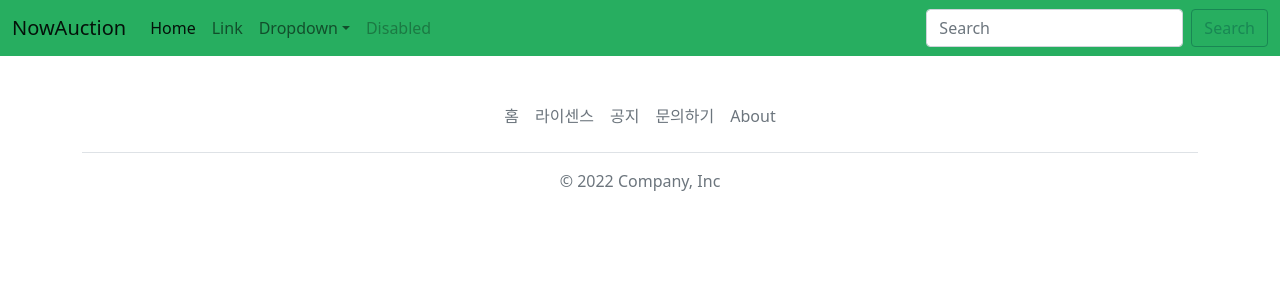
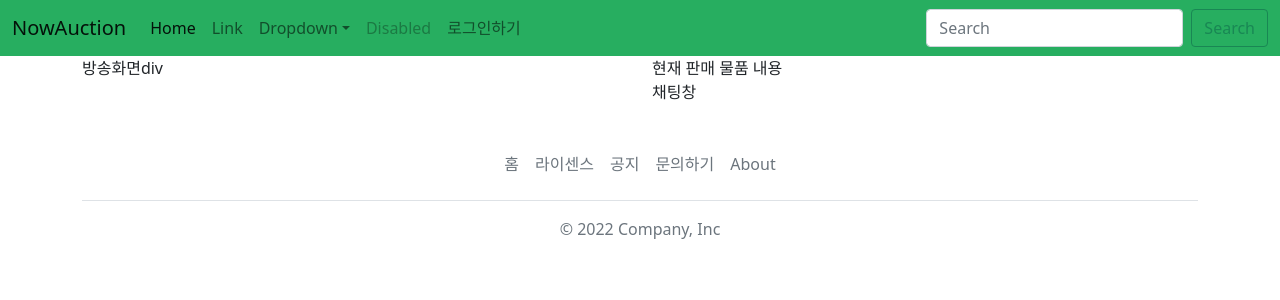
Before and after one commit to ddpound/nowauctionf, a React (Create React App) app: page /chat-room/1 in a window 1280 px wide. Shown: the top 300 px of the page. Built offline with nearby package versions, Linux system fonts and the light colour scheme.

Commit message:
채팅창 컴포넌트 페이지 추가중

```diff
--- a/src/App.js
+++ b/src/App.js
@@ -6,6 +6,7 @@ import Qnaboardmain from './pages/Qnaboardmain';
 import BoardPage from './pages/BoardPage'
 import Footer from './components/footerandheader/Footer';
 import Header from './components/footerandheader/Header';
+import ChatRoom from './pages/ChatRoom';
 
 function App() {
   return (
@@ -16,7 +17,7 @@ function App() {
     <Route path="/profile" exact component = {Profile} />
     <Route path="/qnaboardmain" exact component = {Qnaboardmain} />
     <Route path="/board/:id" exact component = {BoardPage} />
-
+    <Route path="/chat-room/:id" exact component={ChatRoom} />
 
     <Route path="/" component = {Footer} />
 
--- a/src/components/footerandheader/Header.jsx
+++ b/src/components/footerandheader/Header.jsx
@@ -68,6 +68,11 @@ export default function Header() {
               <li class="nav-item">
                 <a class="nav-link disabled">Disabled</a>
               </li>
+              <li class="nav-item">
+                <a class="nav-link" href="#">
+                  로그인하기
+                </a>
+              </li>
             </ul>
             <form class="d-flex">
               <input
--- a/src/pages/ChatRoom.jsx
+++ b/src/pages/ChatRoom.jsx
@@ -1,16 +1,22 @@
-export default function ChatRoom(props){
+import "./ChatRoom.scss";
+import "bootstrap/dist/js/bootstrap.bundle";
 
-    const id = props.match.params.id
+export default function ChatRoom(props) {
+  const id = props.match.params.id;
 
-    return (
-        <div>
-            <h1>채팅방 제목</h1>
-            {id && <h3>채팅방 ID : {id}</h3>}
-            <p>대충 내용</p>
-            <textarea name="" id="" cols="30" rows="10"></textarea>
+  return (
+    <div class="container">
+      <div class="row">
+        <div class="col">방송화면div</div>
+        <div class="col">
+          <div class="row">
+            <div class="col">현재 판매 물품 내용</div>
+          </div>
+          <div class="row">
+            <div class="col">채팅창</div>
+          </div>
         </div>
-
-    )
-
-
+      </div>
+    </div>
+  );
 }
--- /dev/null
+++ b/src/pages/ChatRoom.scss
@@ -0,0 +1 @@
+@import "../../node_modules/bootstrap/scss/bootstrap";
--- a/src/pages/Index.jsx
+++ b/src/pages/Index.jsx
@@ -1,4 +1,10 @@
 import "bootstrap/dist/js/bootstrap.bundle";
+
+// 백엔드 쪽에 요청한다. 보드 리스트를 axios 사용예정
+function requestBoardList() {
+  return null;
+}
+
 export default function Index() {
   return (
     <table class="table">
@@ -13,7 +19,9 @@ export default function Index() {
       <tbody>
         <tr>
           <th scope="row">1</th>
-          <td>Mark</td>
+          <td>
+            <a href="/">Mark</a>
+          </td>
           <td>Otto</td>
           <td>@mdo</td>
         </tr>
@@ -25,7 +33,8 @@ export default function Index() {
         </tr>
         <tr>
           <th scope="row">3</th>
-          <td colspan="2">Larry the Bird</td>
+          <td>테스트 방송</td>
+          <td>admin</td>
           <td>@twitter</td>
         </tr>
       </tbody>
```
Also changed, not shown: src/components/example/Table.jsx (added, +7 -0 lines).
